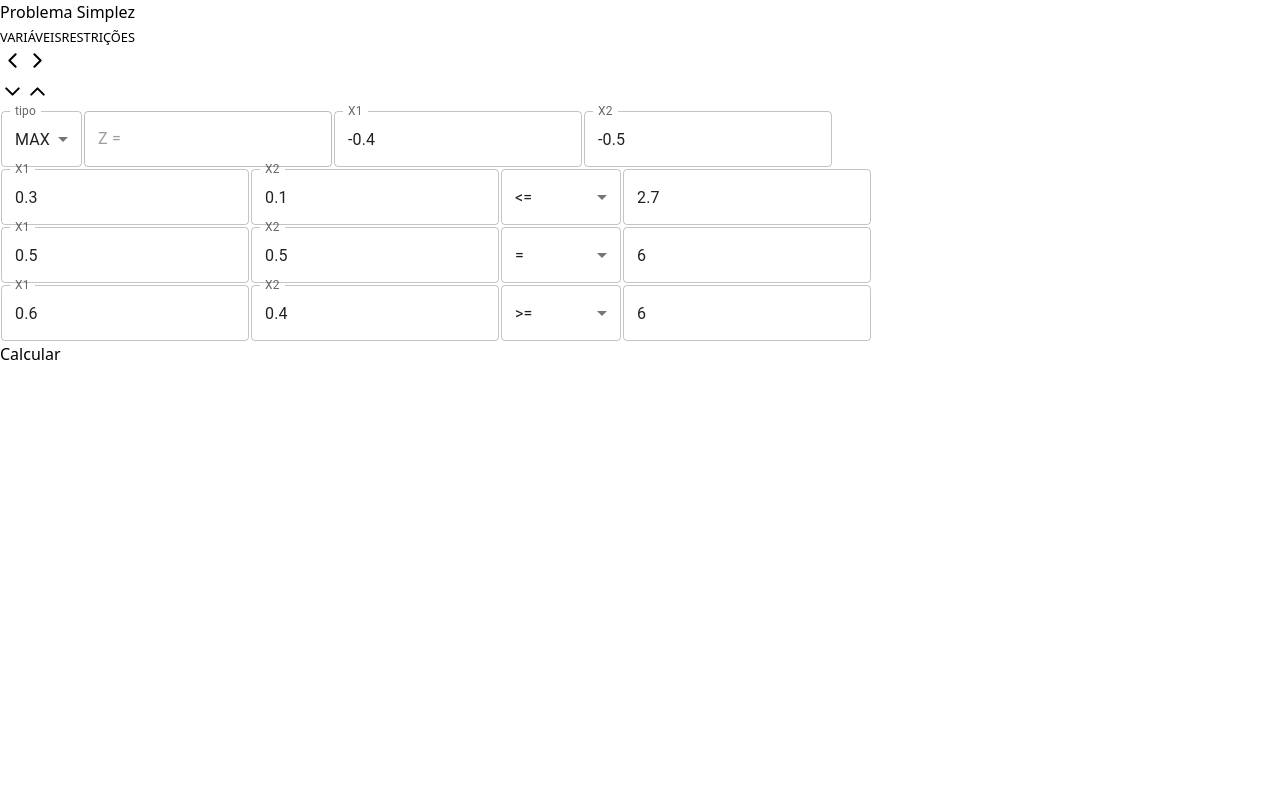
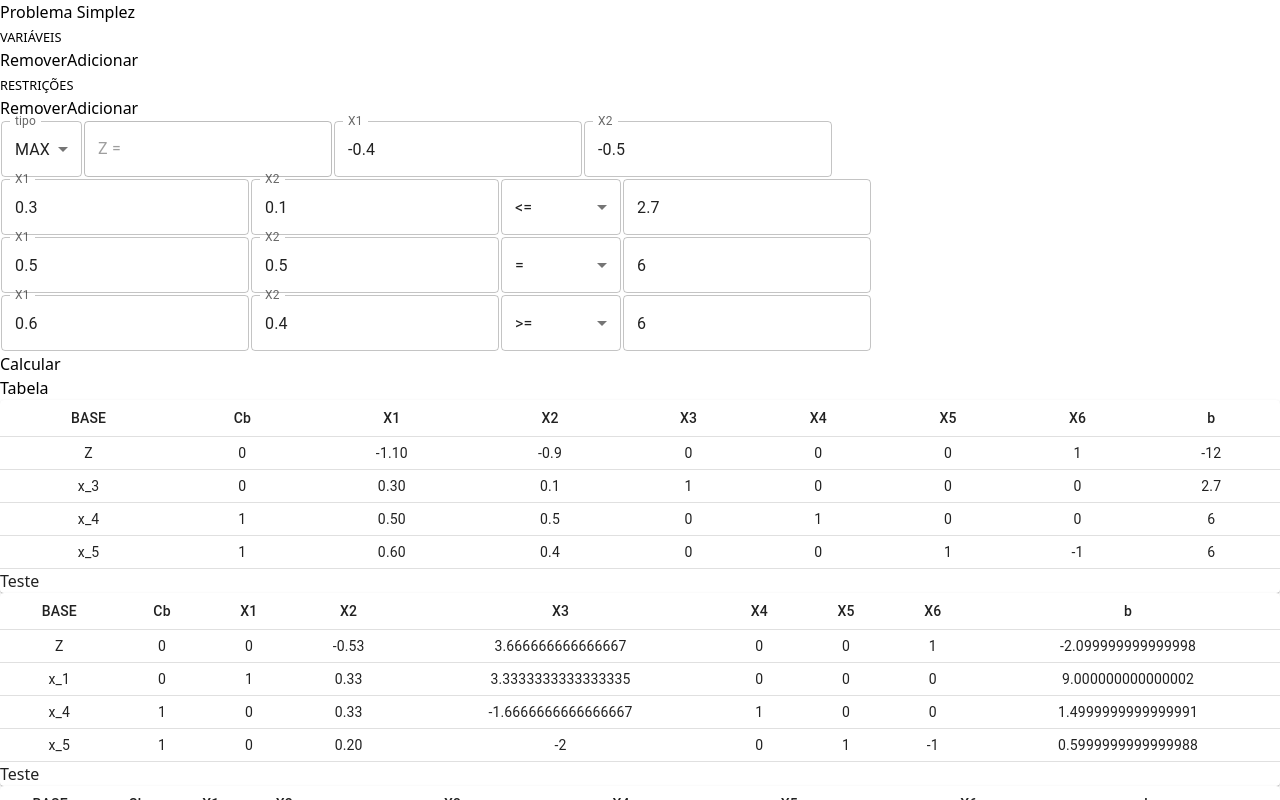
Before and after one commit to IanHadrien/Simplex, a React (Vite) app: page / in a window 1280 px wide. Both pictures are taken after a click on the button "Calcular". Shown: the top 800 px of the page. Built offline with nearby package versions, Linux system fonts and the light colour scheme.

Commit message:
feat: add table

```diff
--- a/src/App.jsx
+++ b/src/App.jsx
@@ -1,6 +1,7 @@
 import { FormControl, InputLabel, MenuItem, Select, TextField } from "@mui/material";
 import { useState } from "react";
 import { FiChevronDown, FiChevronLeft, FiChevronRight, FiChevronUp } from "react-icons/fi";
+import DenseTable from "./components/Table";
 
 const tipoRestricao = ["<=", "=", ">="];
 
@@ -52,6 +53,11 @@ export default function App() {
       ],
   });
 
+  const editTipo = (value) => {
+    const newForm = form;
+    newForm.to = value;
+    setForm({...newForm});
+  }
   const editZ = (value, index) => {
     const newForm = form;
     newForm.f[index] = value;
@@ -376,7 +382,9 @@ export default function App() {
     let newIndexQueEntra = indexQueEntra;
     let newIndexQueSai = indexQueSai;
     newIndexQueEntra.push(queEntra);
+    setIndexQueEntra(newIndexQueEntra);
     newIndexQueSai.push(queSai);
+    console.log(newIndexQueEntra, newIndexQueSai)
 
     // ITERANDO A LINHA PIVÔ
     for (let i = 2; i < novaLinha[queSai].length; i++) {
@@ -458,7 +466,8 @@ export default function App() {
         }
 
         newInteracoes.push(linhaZduasFases)
-        console.log("Interacoes: ", newInteracoes);
+        console.log("Interacoes final: ", newInteracoes);
+        setInteracoes(newInteracoes);
         newDuasFases = false
     } else if(countNovaLinha0 >= 0 && newCountExecessos == 0 && newDuasFases == false) {
         //SE NÃO TEM MAIS VARIÁVEIS PARA ITERAR E NÃO EXISTEM MAIS EXCESSOS E FASE DOIS FOI EXECUTADA
@@ -473,6 +482,7 @@ export default function App() {
     } else {
         // ITERAÇÃO FINAL
         let iteracaoFinal = JSON.parse(JSON.stringify(newInteracoes[newInteracoes.length - 1]))
+        // setInteracoes(iteracaoFinal);
 
         let newResultado = resultado;
 
@@ -507,7 +517,7 @@ export default function App() {
         newResultado.zOtimo = iteracaoFinal[0][iteracaoFinal[i].length - 1];
 
         console.log("newResultado: ", newResultado);
-        console.log("iteracaoFinal: ", iteracaoFinal);
+        // console.log("iteracaoFinal: ", iteracaoFinal);
     }
   }
 
@@ -524,24 +534,31 @@ export default function App() {
 
       {/* Botões de Controle */}
       <div>
-        <div className="flex justify-between px-5">
+        <div>
+            {/* <small>VARIÁVEIS</small> */}
+            {/* <small>RESTRIÇÕES</small> */}
             <small>VARIÁVEIS</small>
-            <small>RESTRIÇÕES</small>
+            <div style={{ flex: '1' }}></div>
+            <button onClick={subVars} className="text-red-600">
+              {/* <FiChevronLeft size={25} /> */}
+              Remover
+            </button>
+            <button onClick={addVars} className="text-green-600">
+              {/* <FiChevronRight size={25} /> */}
+              Adicionar
+            </button>
         </div>
 
-        <div className="flex">
-          <button onClick={subVars} className="text-red-600">
-            <FiChevronLeft size={25} />
-          </button>
-          <button onClick={addVars} className="text-green-600">
-            <FiChevronRight size={25} />
-          </button>
+        <div>
+          <small>RESTRIÇÕES</small>
           <div style={{ flex: '1' }}></div>
           <button onClick={subConstraineds} className="text-red-600">
-            <FiChevronDown size={25} />
+            {/* <FiChevronDown size={25} /> */}
+            Remover
           </button>
           <button onClick={addConstraineds} className="text-green-600">
-            <FiChevronUp size={25} />
+            {/* <FiChevronUp size={25} /> */}
+            Adicionar
           </button>
         </div>
       </div>
@@ -560,12 +577,12 @@ export default function App() {
                       <Select
                         className="w-full pr-36"
                         labelId="demo-simple-select-label"
-                        value={10}
+                        value={form.to}
                         label="Age"
-                        // onChange={handleChange}
+                        onChange={(e) => editTipo(e.target.value)}
                       >
-                        <MenuItem value={10}>MAX</MenuItem>
-                        <MenuItem value={20}>MIN</MenuItem>
+                        <MenuItem value="MAX">MAX</MenuItem>
+                        <MenuItem value="MIN">MIN</MenuItem>
                       </Select>
                     </FormControl>
                   </th>
@@ -635,6 +652,12 @@ export default function App() {
       <button onClick={calc}>
         Calcular
       </button>
+
+      <div>
+        Tabela
+
+        <DenseTable iteracoes={interacoes} indexQueEntra={indexQueEntra} />
+      </div>
     </div>
   )
 }
--- /dev/null
+++ b/src/components/Table.jsx
@@ -0,0 +1,75 @@
+import Table from '@mui/material/Table';
+import TableBody from '@mui/material/TableBody';
+import TableCell from '@mui/material/TableCell';
+import TableContainer from '@mui/material/TableContainer';
+import TableHead from '@mui/material/TableHead';
+import TableRow from '@mui/material/TableRow';
+import Paper from '@mui/material/Paper';
+import { useEffect } from 'react';
+
+export default function DenseTable({iteracoes, indexQueEntra}) {
+
+  useEffect(() => {
+    console.log("iteracoes Tabela: ", iteracoes)
+  }, [iteracoes]);
+
+  const testTable = () => {
+    console.log("Inderações: ", iteracoes)
+
+    if(iteracoes.length > 0) {
+      console.log(iteracoes[0][0])
+      iteracoes[0][0].map((linha) => {
+        console.log(linha)
+        // linha.map((valores) => {
+        //   console.log(valores)
+        // })
+      })
+    }
+  }
+
+  if(iteracoes.length == 0) return;
+  return (
+    <div>
+    {iteracoes.map((item, index) => (
+    <TableContainer key={index} component={Paper}>
+      <Table sx={{ minWidth: 650 }} size="small" aria-label="a dense table">
+        <TableHead>
+          <TableRow>
+            <TableCell align="center">BASE</TableCell>
+            <TableCell align="center">Cb</TableCell>
+            {iteracoes[0][0].map((linha, index) => {
+              if (iteracoes[0][0].length - 3 <= index) { return null; }
+
+              return <TableCell key={index} align="center">
+                {`X${index+1}`}
+              </TableCell>
+            })}
+            <TableCell align="center">b</TableCell>
+          </TableRow>
+        </TableHead>
+        <TableBody>
+          {item.map((lines, i) => (
+            <TableRow
+              key={i}
+              // sx={{ '&:last-child td, &:last-child th': { border: 0 } }}
+            >
+              {lines.map((li, j) => (
+                <TableCell key={j} align="center">
+                  {j == indexQueEntra[index] ?
+                  li.toFixed(2) : li}
+                </TableCell>
+              ))}
+              {/* <TableCell align="center">{row.calories}</TableCell>
+              <TableCell align="center">{row.fat}</TableCell>
+              <TableCell align="center">{row.carbs}</TableCell> */}
+            </TableRow>
+          ))}
+        </TableBody>
+      </Table>
+
+      <button onClick={testTable}>Teste</button>
+    </TableContainer>
+    ))}
+    </div>
+  );
+}
```
Also changed, not shown: .eslintrc.cjs.
